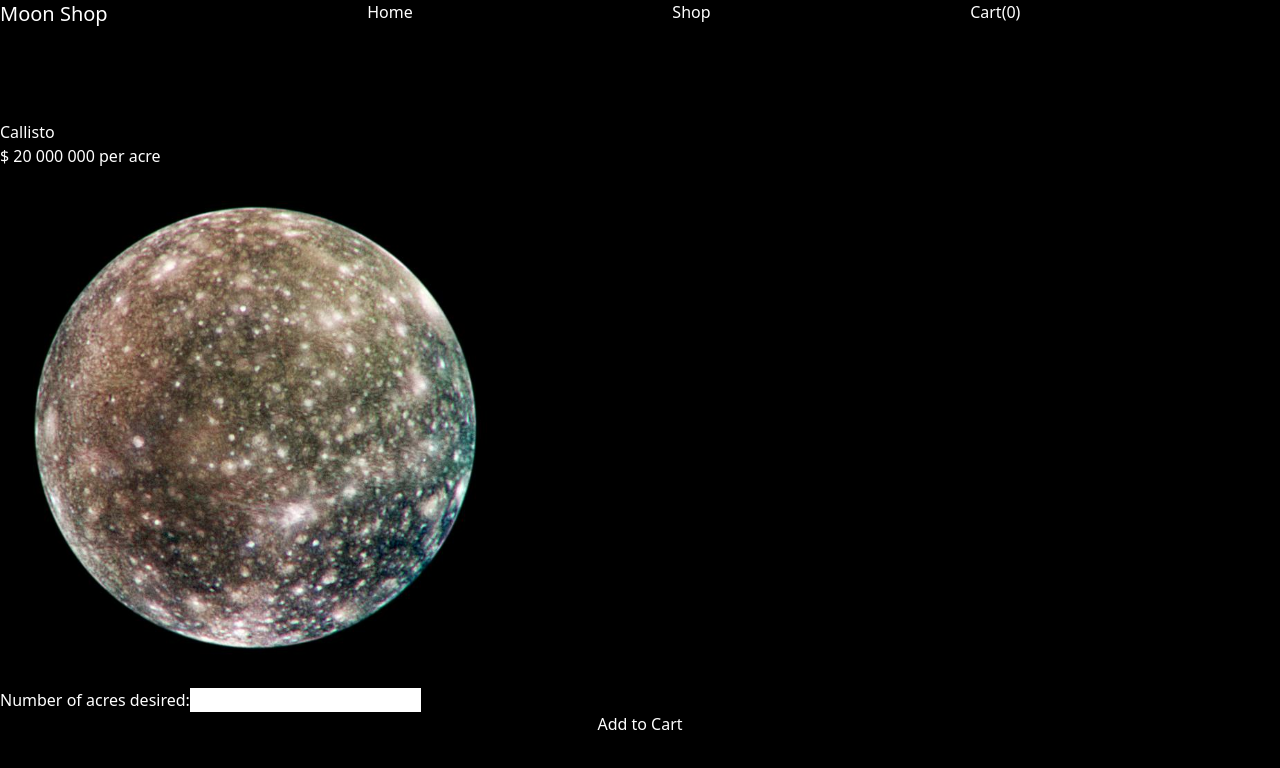
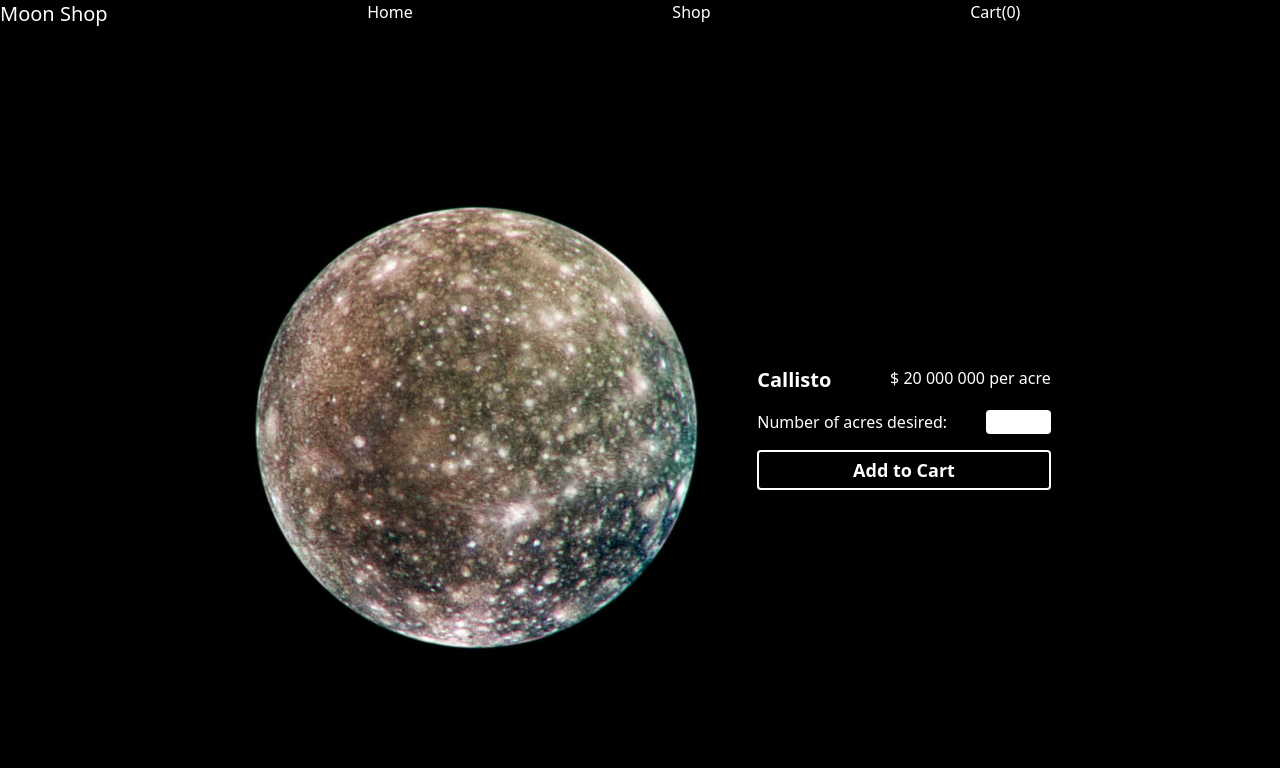
Before and after one commit to edouardblais/online-shop, a React (Create React App) app: page /Shop/Callisto in a window 1280 px wide. Shown: the top 768 px of the page. Built offline with nearby package versions, Linux system fonts and the light colour scheme.

Commit message:
started styling moon.js

```diff
--- a/src/components/Moon.js
+++ b/src/components/Moon.js
@@ -10,15 +10,27 @@ const Moon = ({addAcres,
     const moondata = Data.filter(moon => (moon.name === name));
 
     return (
-        <div className="bg-black text-white flex flex-col justify-center flex-grow h-screen">
-            <div>{name}</div>
-            <div>$ {numberWithSep(moondata[0].price)} per acre</div>
-            <img alt="" src={moondata[0].image} className="aspect-auto max-w-lg"></img>
-            <form method="post" action="">
-                <label>Number of acres desired:</label>
-                <input className='text-black' type='text' name={moondata[0].name} onChange={(e) => addAcres(e, moondata[0])}></input>
-            </form>
-            <button type='button' onClick={() => addToCart(moondata[0])}>Add to Cart</button>
+        <div className="bg-black flex flex-col items-center flex-grow min-h-screen p-24">
+            <div className="bg-black text-white flex justify-center items-center grow gap-4 p-4 max-w-[60%] min-w-[25%]">
+                <div>
+                    <img alt="" src={moondata[0].image} className="aspect-auto max-w-lg"></img>
+                </div>
+                <div  className="flex flex-col gap-4 justify-center p-2">
+                    <div className="flex flex-row">
+                        <div className="text-xl font-bold">{name}</div>
+                        <div className="grow"></div>
+                        <div>$ {numberWithSep(moondata[0].price)} per acre</div>
+                    </div>
+                    <div>
+                        <form method="post" action="" className="flex flex-row">
+                            <label>Number of acres desired:</label>
+                            <div className="grow"></div>
+                            <input className='text-black max-w-[22%] rounded' type='text' name={moondata[0].name} onChange={(e) => addAcres(e, moondata[0])}></input>
+                        </form>
+                    </div>
+                    <button className="font-bold text-lg rounded bg-black text-white p-1 border-white border-2"  type='button' onClick={() => addToCart(moondata[0])}>Add to Cart</button>
+                </div>
+            </div>
         </div>
     )
 }
```
